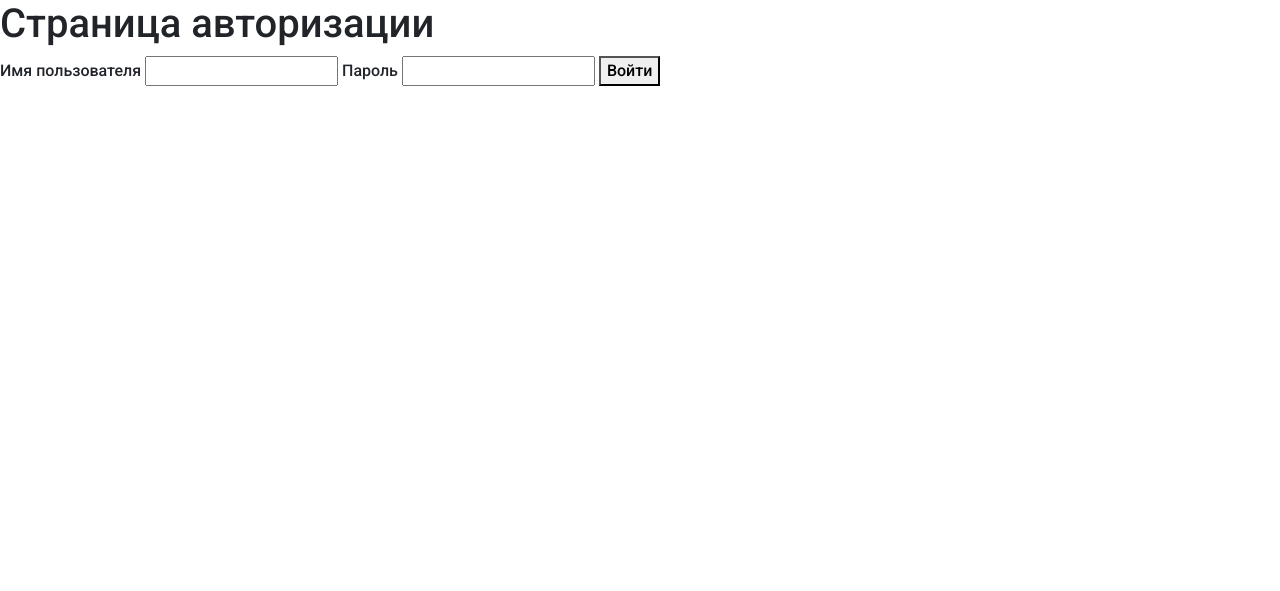
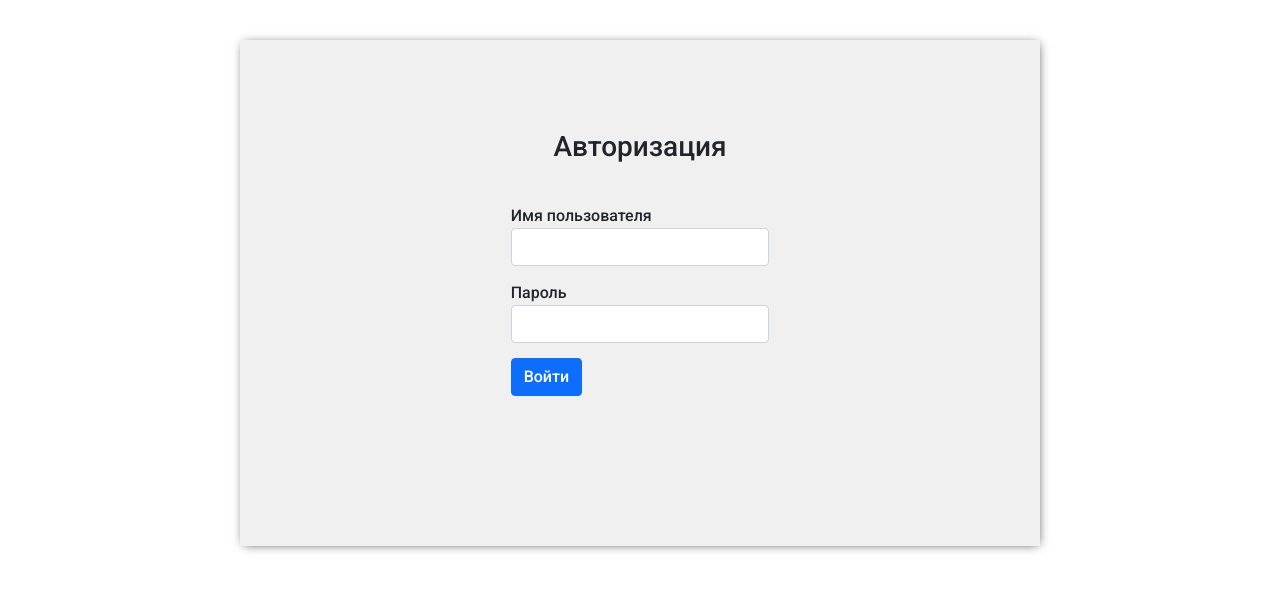
Before and after one commit to IlyaBulatau/chats-app, a FastAPI app: page /auth/authorization in a window 1280 px wide. Shown: the part 56-647 px from the top of the page. Run offline with FastAPI, Linux system fonts and the light colour scheme; parts of the project's set-up code (start-up, migrations or seed data) failed here and were passed over.

Commit message:
mod auth html page

```diff
--- a/chat/templates/authorization.html
+++ b/chat/templates/authorization.html
@@ -3,20 +3,36 @@
 {% block title %}Authorization{% endblock %}
 
 {% block content %}
-<h1>Страница авторизации</h1>
-    <form action="authorization" method="post">
-        <label for="username">Имя пользователя</label>
-        <input type="text" name="username" id="username">
-        {% if errors %}
-        {{ errors.username }}
-        {% endif %}
-
-        <label for="password">Пароль</label>
-        <input type="password" name="password" id="password">
-        {% if errors %}
-        {{ errors.password }}
-        {% endif %}
-
-        <button>Войти</button>
-    </form>
+<section class="register mx-auto" style="width: 800px;">
+    <div class="container">
+        <div class="row">
+            <div class="col">
+                <h3 class="text-center">Авторизация</h3>
+                <form action="authorization" method="post" class="form-horizontal">
+                    <div class="form-row">
+                        <div class="col-4 offset-4 field">
+                            <label for="username" class="control-label">Имя пользователя</label>
+                            <input class="form-control" type="text" name="username" id="username">
+                            {% if errors %}
+                            <p class="help-block text-danger">{{ errors.username }}</p>
+                            {% endif %}
+                        </div>
+                    </div>
+                    <div class="form-row">
+                        <div class="col-4 offset-4 field">
+                            <label for="password" class="control-label">Пароль</label>
+                            <input class="form-control" type="password" name="password" id="password">
+                            {% if errors %}
+                            <p class="help-block text-danger">{{ errors.password }}</p>
+                            {% endif %}
+                        </div>
+                    </div>
+                    <div class="col-3 offset-4">
+                        <button type="submit" class="btn btn-primary">Войти</button>
+                    </div>
+                </form>
+            </div>
+        </div>
+    </div>
+</section>
 {% endblock %}
```
